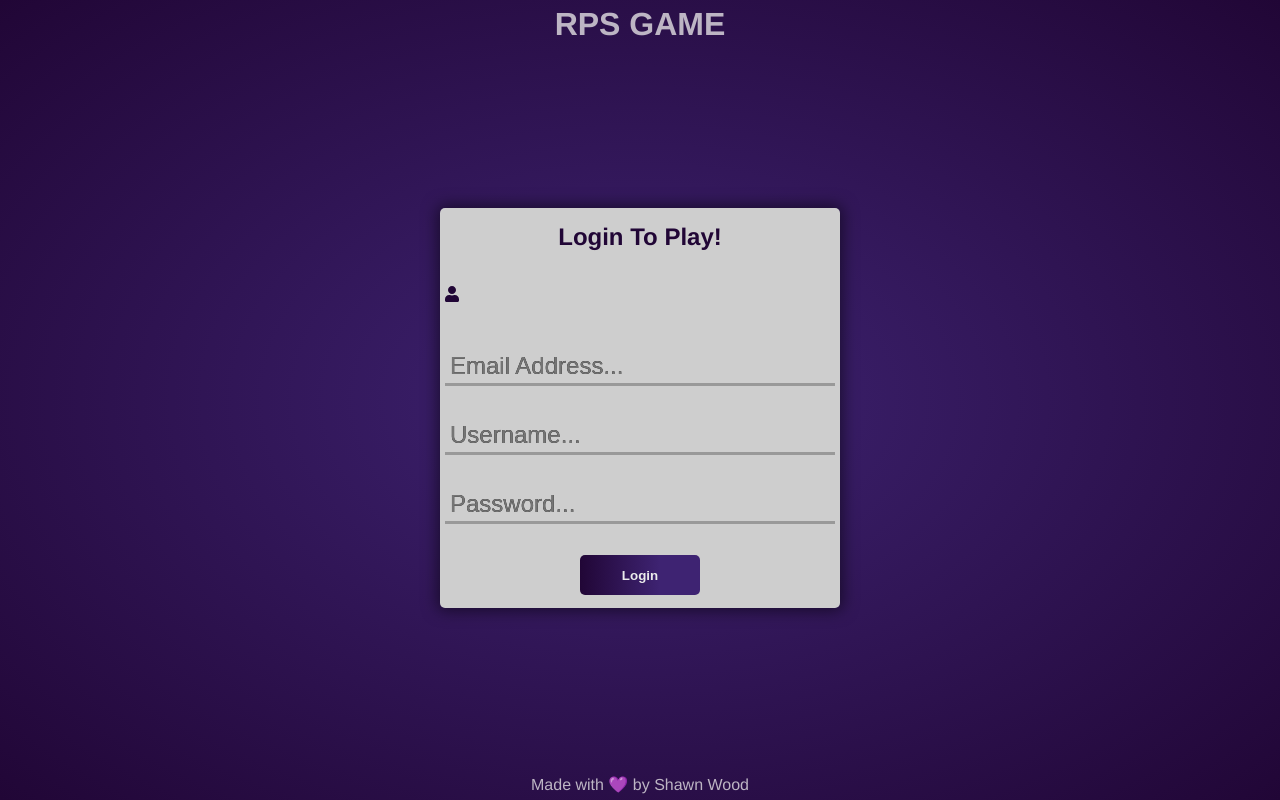
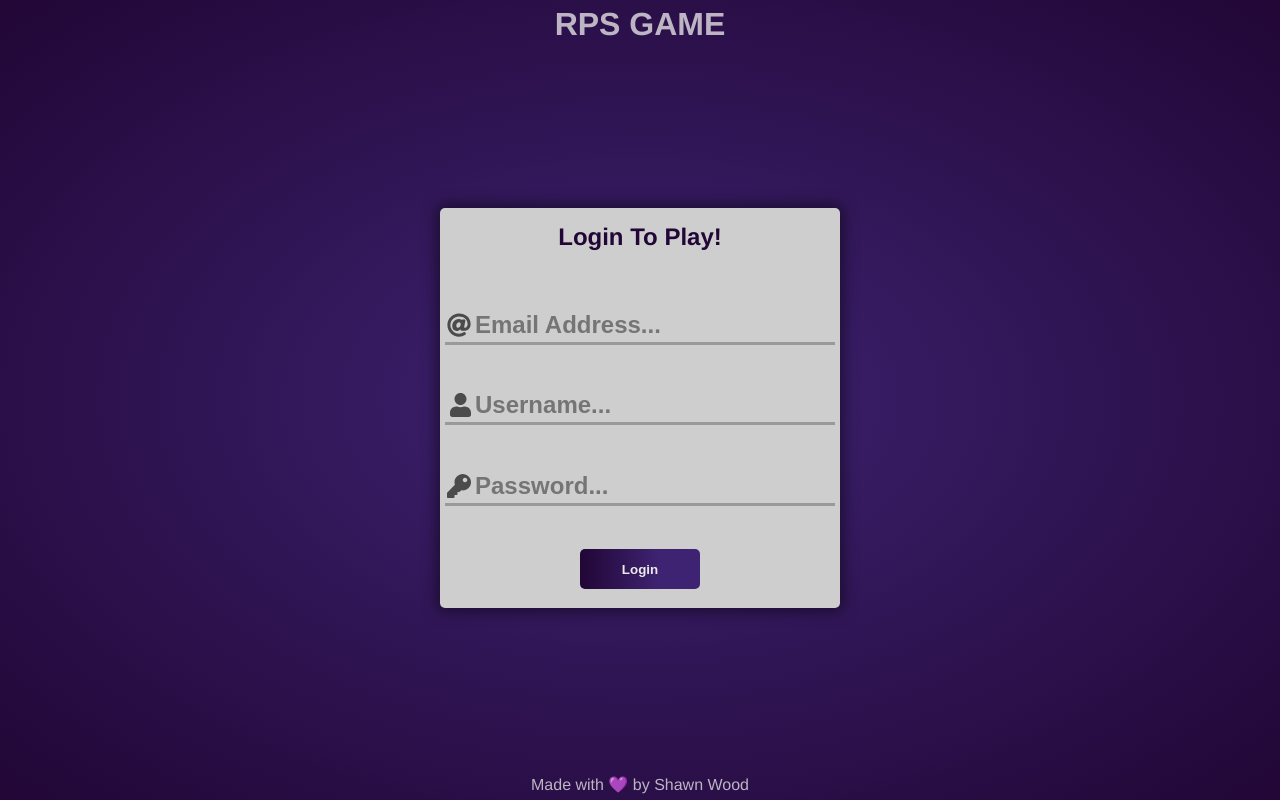
Before and after one commit to Shawnwood97/rps-game, a Vue app: page /#/ in a window 1280 px wide. Built offline with nearby package versions, Linux system fonts and the light colour scheme.

Commit message:
added transitions to the border using a span, positioning and ~ selector, API request next

```diff
--- a/src/components/LoginPanel.vue
+++ b/src/components/LoginPanel.vue
@@ -3,13 +3,29 @@
     <h1>Login To Play!</h1>
     <form action="javascript:void(0)">
       <!-- <label class="floatingLabel" for="emailInput">Email Address</label> -->
-      <fa-icon :icon="['fas', 'user']" />
-      <input type="text" id="emailInput" placeholder="Email Address..." />
+      <div class="inputContainer">
+        <input type="text" placeholder="Email Address..." required />
+        <fa-icon class="inputIcon emailIcon" :icon="['fas', 'at']" />
+        <span class="focusBorder"></span>
+      </div>
       <!-- <label class="floatingLabel" for="userInput">Username</label> -->
-      <input type="text" id="userInput" placeholder="Username..." />
+      <div class="inputContainer">
+        <input type="text" id="userInput" placeholder="Username..." required />
+        <fa-icon class="inputIcon" :icon="['fas', 'user']" />
+        <span class="focusBorder"></span>
+      </div>
 
       <!-- <label class="floatingLabel" for="passInput">Password</label> -->
-      <input type="password" id="passInput" placeholder="Password..." />
+      <div class="inputContainer">
+        <input
+          type="password"
+          id="passInput"
+          placeholder="Password..."
+          required
+        />
+        <fa-icon class="inputIcon" :icon="['fas', 'key']" />
+        <span class="focusBorder"></span>
+      </div>
 
       <input type="submit" value="Login" />
     </form>
@@ -38,6 +54,20 @@ form {
   height: 100%;
   padding: 30px 0;
   margin: 5px;
+  place-items: center;
+
+  .inputContainer {
+    position: relative;
+    width: 100%;
+
+    .inputIcon {
+      position: absolute;
+      top: 5px;
+      right: 364px;
+      font-size: 24px;
+      color: #4b4b4b;
+    }
+  }
 
   input[type="submit"] {
     width: 120px;
@@ -54,7 +84,6 @@ form {
     border-radius: 5px;
     color: rgb(235, 235, 235);
     font-weight: bold;
-
     background-position: left;
     background-size: 200%;
 
@@ -72,16 +101,32 @@ form {
     font-size: 24px;
     border: none;
     border-bottom: 3px solid #999999;
-    text-indent: 5px;
+    text-indent: 30px;
     width: 100%;
-    text-shadow: 0px 0px 0px #000;
     place-self: center;
     padding: 3px 0;
+    font-weight: bold;
+
+    ~ .focusBorder {
+      position: absolute;
+      bottom: 0;
+      left: 0;
+      width: 0;
+      height: 3px;
+      background: #210636;
+      transition: 0.4s;
+    }
 
     &:focus {
       outline: none;
-      // box-shadow: 0 0 6px 0px #747474;
-      border-bottom: 3px solid #210636;
+
+      ~ .focusBorder {
+        width: 100%;
+      }
+
+      + .inputIcon {
+        color: #210636;
+      }
     }
   }
 
```
